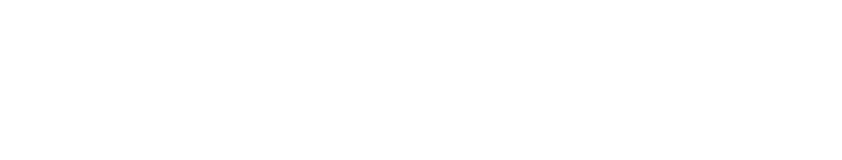
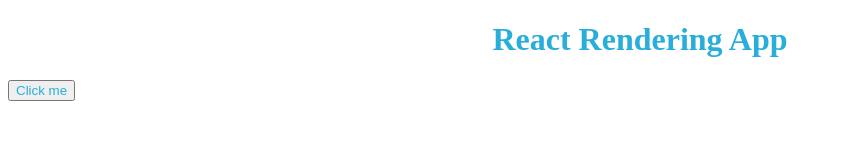
Before and after one commit to acciojob/render-component-react-rupigithub, a React app: page / in a window 1280 px wide. Shown: the whole page, without its empty margins (0-842 px from the left). Built offline with nearby package versions, Linux system fonts and the light colour scheme.

Commit message:
first commit

```diff
--- a/src/components/App.js
+++ b/src/components/App.js
@@ -2,8 +2,16 @@ import React, {Component, useState} from "react";
 import '../styles/App.css';
 
 const App = () => {
+  const [currState,setState] = useState();
+  const renderText = ()=>{
+   return  setState("I am learning React. My life is getting better.")
+  }
   return (
-    <div id="main"></div>
+    <div id="main">
+      <h1>React Rendering App</h1>
+      <p><b>{currState}</b></p>
+      <button onClick={renderText}>Click me</button>
+    </div>
   )
 }
 
--- a/src/styles/App.css
+++ b/src/styles/App.css
@@ -10,3 +10,7 @@ button{
     justify-content: center;
     align-items: center;
 }
+
+p{
+    text-align: center;
+}
```
Also changed, not shown: 1 other file.
